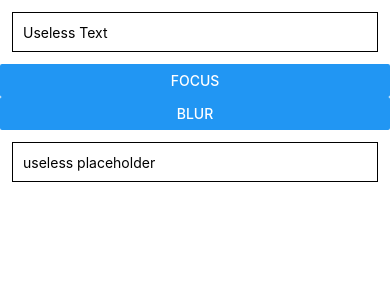
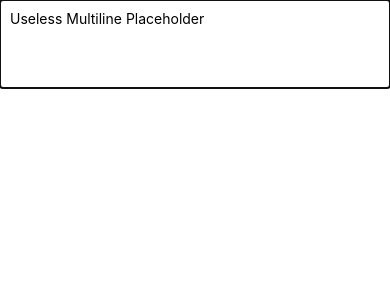
Before and after one commit to Hussain-hamim/Taskly, a React Native app: screen / in a window 390 px wide. Shown: the top 300 px of the page. Built offline with nearby package versions, Linux system fonts and the light colour scheme.

Commit message:
textInput props

```diff
--- a/App.js
+++ b/App.js
@@ -1,46 +1,37 @@
-import React, { useRef, useState } from "react";
-import {
-  Button,
-  SafeAreaView,
-  StyleSheet,
-  Text,
-  TextInput,
-} from "react-native";
+import React from "react";
+import { View, TextInput } from "react-native";
 
-const TextInputExample = () => {
-  const [text, onChangeText] = React.useState("Useless Text");
-  const [number, onChangeNumber] = React.useState("");
+const MultilineTextInputExample = () => {
+  const [value, onChangeText] = React.useState("Useless Multiline Placeholder");
 
-  const focus = useRef(null);
-
+  // If you type something in the text box that is a color, the background will change to that
+  // color.
   return (
-    <SafeAreaView>
+    <View
+      style={{
+        backgroundColor: value,
+        borderBottomColor: "#000000",
+        borderBottomWidth: 1,
+      }}
+    >
       <TextInput
-        style={styles.input}
-        onChangeText={onChangeText}
-        value={text}
-        ref={focus}
+        editable
+        multiline
+        numberOfLines={4}
+        maxLength={50}
+        onChangeText={(text) => onChangeText(text)}
+        value={value}
+        style={{ padding: 10 }}
+        keyboardType="email-address"
+        underlineColorAndroid="transparent"
+        allowFontScaling={true}
+        autoCapitalize="characters" // words, sentences, none
+        autoComplete="additional-name"
+        autoCorrect={true}
+        autoFocus={true}
       />
-      <Button title="Focus" onPress={() => focus.current.focus()} />
-      <Button title="Blur" onPress={() => focus.current.blur()} />
-      <TextInput
-        style={styles.input}
-        onChangeText={onChangeNumber}
-        value={number}
-        placeholder="useless placeholder"
-        keyboardType="numeric"
-      />
-    </SafeAreaView>
+    </View>
   );
 };
 
-const styles = StyleSheet.create({
-  input: {
-    height: 40,
-    margin: 12,
-    borderWidth: 1,
-    padding: 10,
-  },
-});
-
-export default TextInputExample;
+export default MultilineTextInputExample;
```
